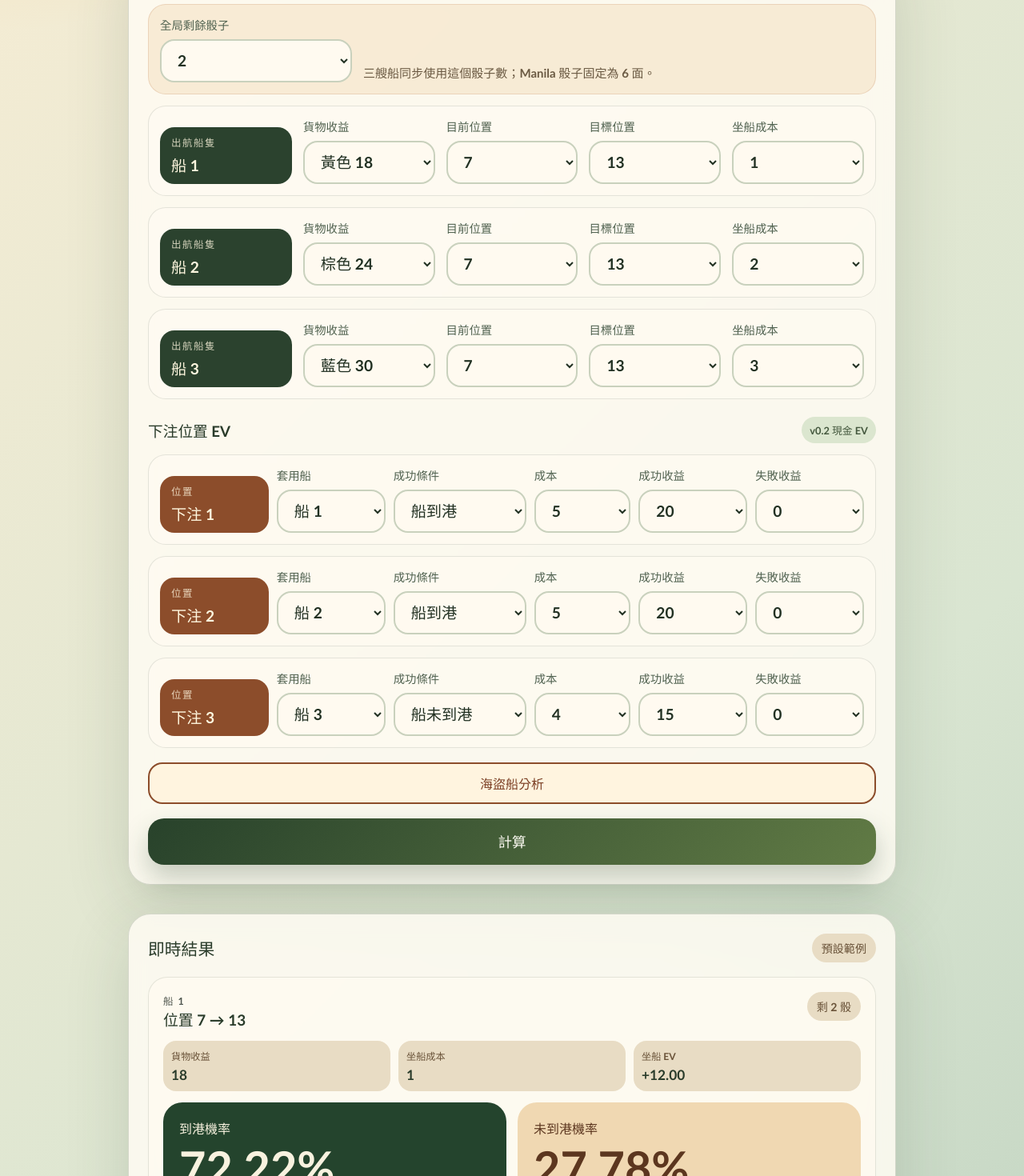
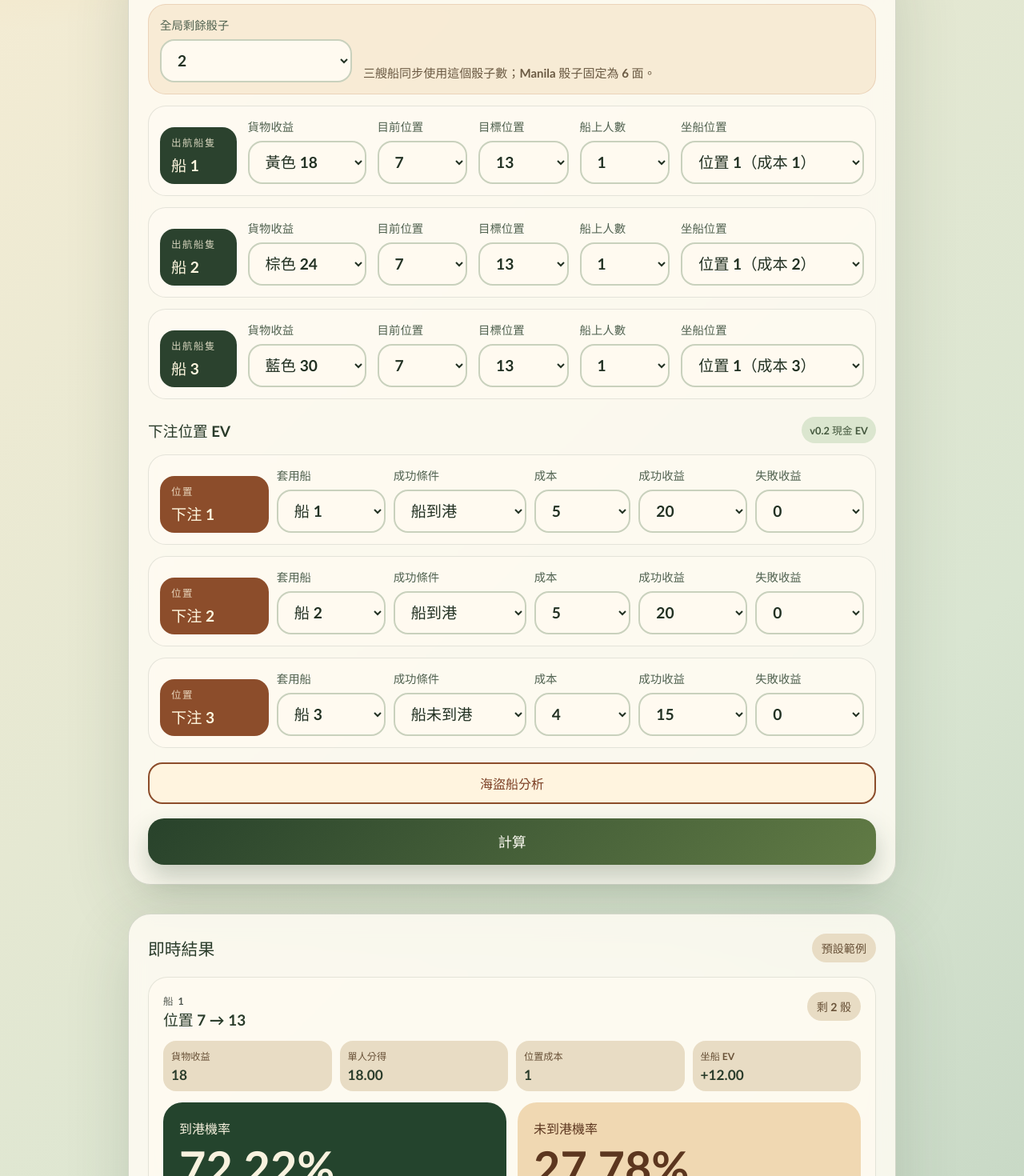
Before and after one commit to derayyy952/manila-calculator, a React (Vite) app: page / in a window 1280 px wide. Shown: the part 440-1910 px from the top of the page at 80% size. Built offline with nearby package versions, Linux system fonts and the light colour scheme.

Commit message:
Account for shared boat cargo payout

```diff
--- a/package.json
+++ b/package.json
@@ -1,7 +1,7 @@
 {
   "name": "manila-calculator",
   "private": true,
-  "version": "0.3.1",
+  "version": "0.3.2",
   "type": "module",
   "scripts": {
     "dev": "vite",
--- a/src/App.tsx
+++ b/src/App.tsx
@@ -63,7 +63,8 @@ type BoatInput = {
   cargoId: string;
   currentPosition: number;
   harborTarget: number;
-  seatCost: number;
+  seatIndex: number;
+  passengerCount: number;
 };
 
 type SuccessSource = "arrives" | "fails";
@@ -91,7 +92,8 @@ const initialBoats: BoatInput[] = [
     cargoId: "yellow",
     currentPosition: 7,
     harborTarget: 13,
-    seatCost: 1,
+    seatIndex: 0,
+    passengerCount: 1,
   },
   {
     id: "boat-2",
@@ -99,7 +101,8 @@ const initialBoats: BoatInput[] = [
     cargoId: "brown",
     currentPosition: 7,
     harborTarget: 13,
-    seatCost: 2,
+    seatIndex: 0,
+    passengerCount: 1,
   },
   {
     id: "boat-3",
@@ -107,7 +110,8 @@ const initialBoats: BoatInput[] = [
     cargoId: "blue",
     currentPosition: 7,
     harborTarget: 13,
-    seatCost: 3,
+    seatIndex: 0,
+    passengerCount: 1,
   },
 ];
 
@@ -343,7 +347,12 @@ type BoatInputRowProps = {
   boat: BoatInput;
   index: number;
   onChange: (
-    field: "cargoId" | "currentPosition" | "harborTarget" | "seatCost",
+    field:
+      | "cargoId"
+      | "currentPosition"
+      | "harborTarget"
+      | "seatIndex"
+      | "passengerCount",
     value: number | string,
   ) => void;
 };
@@ -379,10 +388,19 @@ function BoatInputRow({ boat, index, onChange }: BoatInputRowProps) {
         onChange={(value) => onChange("harborTarget", value)}
       />
       <SelectField
-        label="坐船成本"
-        value={boat.seatCost}
-        options={getCargoProfile(boat.cargoId).seatCosts}
-        onChange={(value) => onChange("seatCost", value)}
+        label="船上人數"
+        value={boat.passengerCount}
+        options={getPassengerCountOptions(getCargoProfile(boat.cargoId))}
+        onChange={(value) => onChange("passengerCount", value)}
+      />
+      <SelectField
+        label="坐船位置"
+        value={boat.seatIndex}
+        options={getSeatIndexOptions(getCargoProfile(boat.cargoId))}
+        formatOption={(value) =>
+          formatSeatPositionOption(value, getCargoProfile(boat.cargoId))
+        }
+        onChange={(value) => onChange("seatIndex", value)}
       />
     </div>
   );
@@ -505,7 +523,12 @@ function PirateInputPanel({
 
 function updateBoat(
   index: number,
-  field: "cargoId" | "currentPosition" | "harborTarget" | "seatCost",
+  field:
+    | "cargoId"
+    | "currentPosition"
+    | "harborTarget"
+    | "seatIndex"
+    | "passengerCount",
   value: number | string,
   setBoats: Dispatch<SetStateAction<BoatInput[]>>,
   setPirateInput: Dispatch<SetStateAction<PirateInputState>>,
@@ -529,7 +552,8 @@ function updateBoat(
         return {
           ...boat,
           cargoId: cargo.id,
-          seatCost: cargo.seatCosts[0] ?? boat.seatCost,
+          seatIndex: 0,
+          passengerCount: Math.min(boat.passengerCount, cargo.seatCosts.length),
         };
       }
 
@@ -541,7 +565,11 @@ function updateBoat(
         return { ...boat, harborTarget: Number(value) };
       }
 
-      return { ...boat, seatCost: Number(value) };
+      if (field === "passengerCount") {
+        return { ...boat, passengerCount: Number(value) };
+      }
+
+      return { ...boat, seatIndex: Number(value) };
     }),
   );
 }
@@ -574,11 +602,13 @@ function BoatResultCard({
 }: BoatResultCardProps) {
   const arrivalPercent = formatPercent(result.arrivalProbability);
   const failurePercent = formatPercent(result.failureProbability);
+  const seatCost = cargo.seatCosts[boat.seatIndex] ?? cargo.seatCosts[0] ?? 0;
+  const personalPayout = cargo.value / boat.passengerCount;
   const seatEV = calculateCashEV({
     successProbability: result.arrivalProbability,
-    successPayout: cargo.value,
+    successPayout: personalPayout,
     failurePayout: 0,
-    cost: boat.seatCost,
+    cost: seatCost,
   });
 
   return (
@@ -599,8 +629,12 @@ function BoatResultCard({
           <dd>{cargo.value}</dd>
         </div>
         <div>
-          <dt>坐船成本</dt>
-          <dd>{boat.seatCost}</dd>
+          <dt>單人分得</dt>
+          <dd>{numberFormatter.format(personalPayout)}</dd>
+        </div>
+        <div>
+          <dt>位置成本</dt>
+          <dd>{seatCost}</dd>
         </div>
         <div>
           <dt>坐船 EV</dt>
@@ -706,10 +740,17 @@ type SelectFieldProps = {
   label: string;
   value: number;
   options: number[];
+  formatOption?: (value: number) => string;
   onChange: (value: number) => void;
 };
 
-function SelectField({ label, value, options, onChange }: SelectFieldProps) {
+function SelectField({
+  label,
+  value,
+  options,
+  formatOption,
+  onChange,
+}: SelectFieldProps) {
   return (
     <label className="select-field">
       <span>{label}</span>
@@ -719,7 +760,7 @@ function SelectField({ label, value, options, onChange }: SelectFieldProps) {
       >
         {options.map((option, index) => (
           <option key={`${option}-${index}`} value={option}>
-            {option}
+            {formatOption ? formatOption(option) : option}
           </option>
         ))}
       </select>
@@ -789,6 +830,20 @@ function getCargoProfile(cargoId: string): CargoProfile {
   return cargoProfiles.find((cargo) => cargo.id === cargoId) ?? cargoProfiles[0]!;
 }
 
+function getSeatIndexOptions(cargo: CargoProfile): number[] {
+  return cargo.seatCosts.map((_, index) => index);
+}
+
+function getPassengerCountOptions(cargo: CargoProfile): number[] {
+  return cargo.seatCosts.map((_, index) => index + 1);
+}
+
+function formatSeatPositionOption(seatIndex: number, cargo: CargoProfile): string {
+  const cost = cargo.seatCosts[seatIndex] ?? 0;
+
+  return `位置 ${seatIndex + 1}（成本 ${cost}）`;
+}
+
 function formatPercent(probability: number): string {
   return `${numberFormatter.format(probability * 100)}%`;
 }
--- a/src/styles.css
+++ b/src/styles.css
@@ -141,7 +141,7 @@ h1 {
 
 .boat-input-row {
   display: grid;
-  grid-template-columns: 1fr repeat(4, 1fr);
+  grid-template-columns: 0.85fr 1.15fr repeat(4, 1fr);
   align-items: end;
   gap: 14px;
   border: 1px solid rgba(43, 66, 48, 0.12);
@@ -338,7 +338,7 @@ h1 {
 
 .boat-cargo-metrics {
   display: grid;
-  grid-template-columns: repeat(3, 1fr);
+  grid-template-columns: repeat(4, 1fr);
   gap: 10px;
   margin: 0 0 14px;
 }
@@ -738,7 +738,7 @@ h1 {
   }
 
   .boat-input-row {
-    grid-template-columns: repeat(4, 1fr);
+    grid-template-columns: repeat(5, 1fr);
     gap: 8px;
     padding: 8px;
     border-radius: 16px;
```
Also changed, not shown: 2 other files (tests, documents, lock files or other folders).
